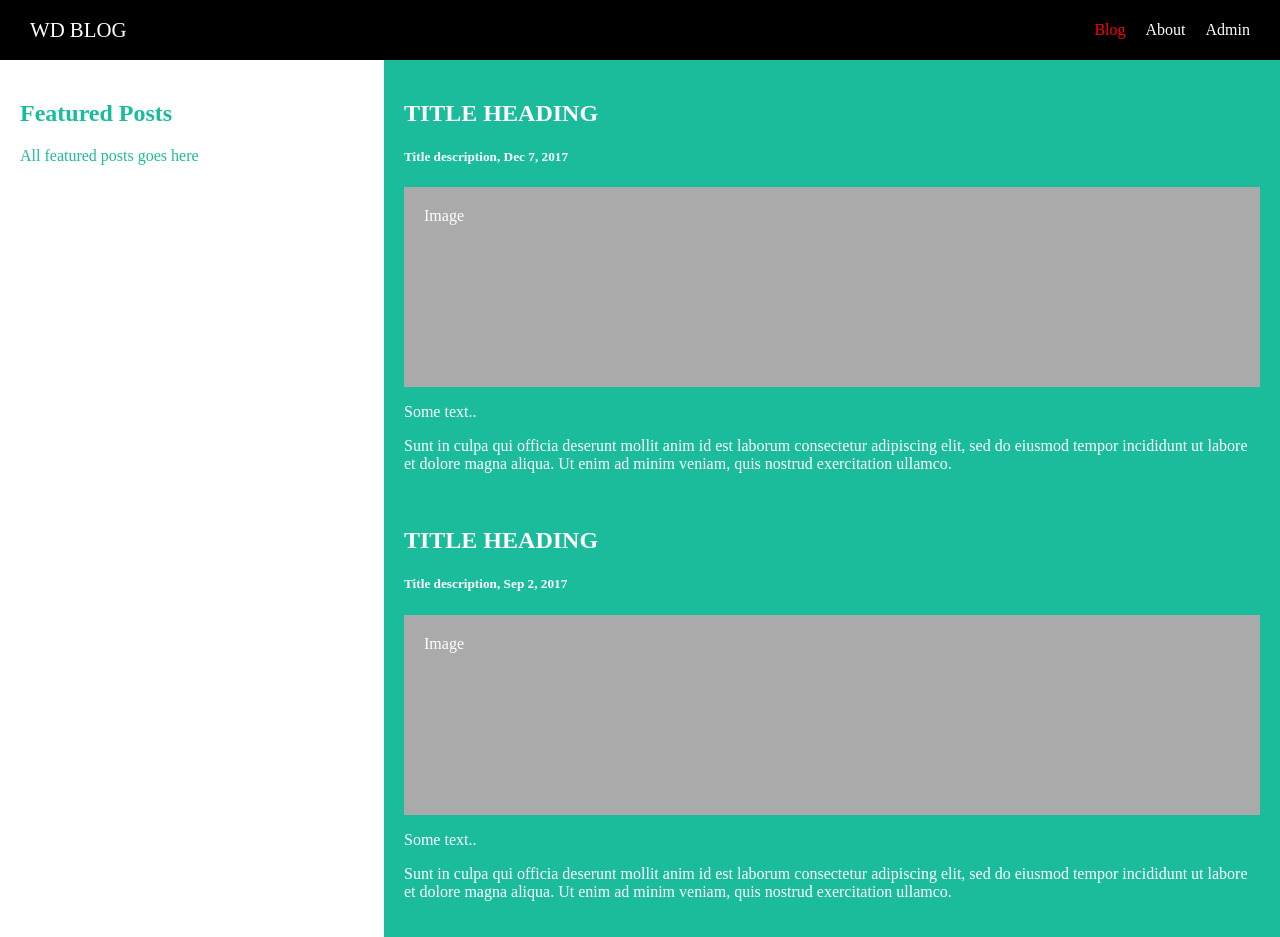
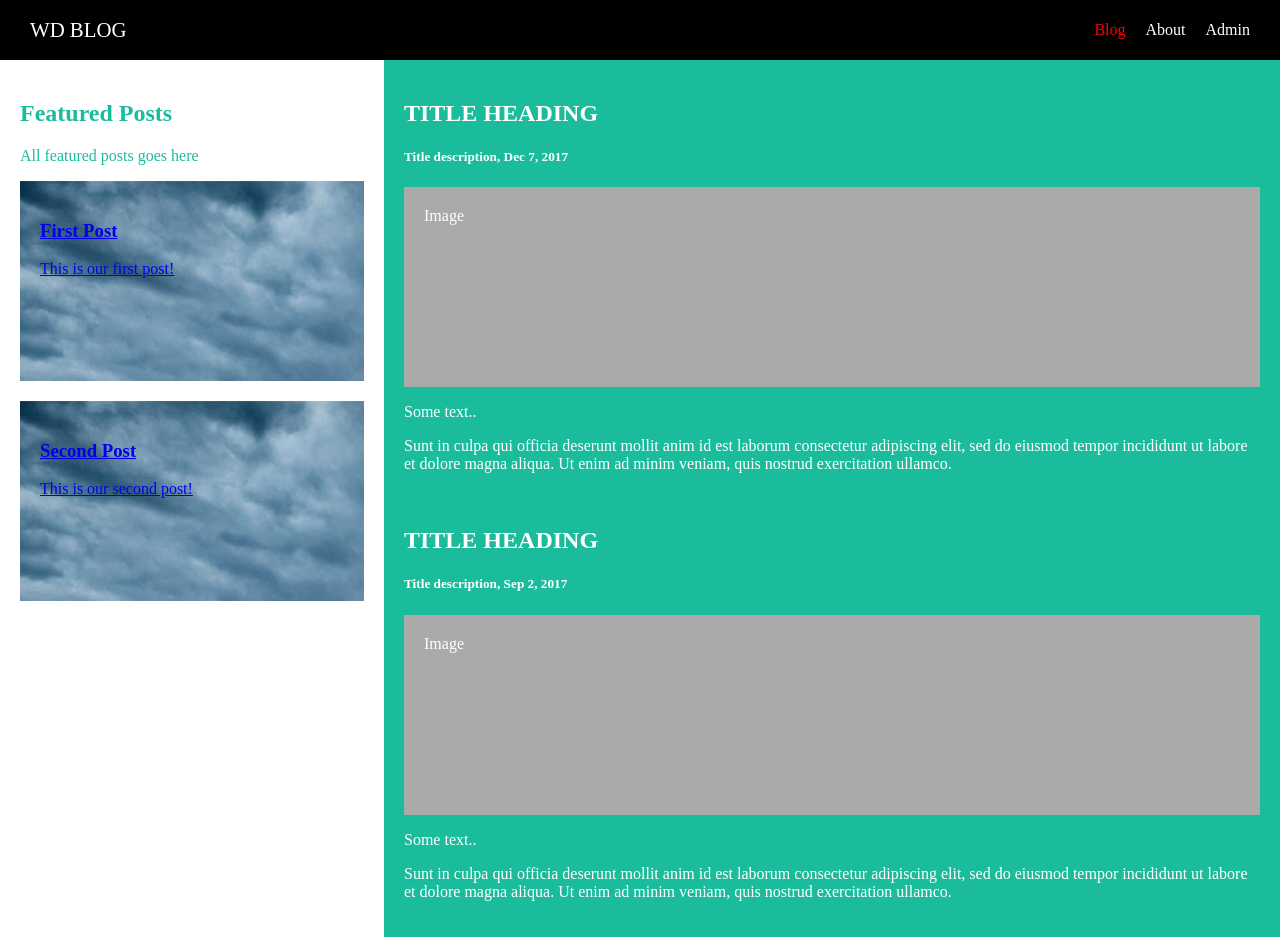
Before and after one commit to mukeshghodela-easternts/nuxt-posts-app, a Nuxt app: page /posts in a window 1280 px wide. Built offline with nearby package versions, Linux system fonts and the light colour scheme; a web font is replaced by a local one.

Commit message:
Vuex using fetch method

```diff
--- a/pages/index.vue
+++ b/pages/index.vue
@@ -38,7 +38,7 @@
 import PostList from "@/components/Post/PostList";
 export default {
   components: {PostList},
-   async asyncData(context,) {
+   asyncData(context,) {
      console.log('Executed');
         const loadedPosts = [
           {
--- a/pages/posts/index.vue
+++ b/pages/posts/index.vue
@@ -27,10 +27,9 @@
 import PostList from "@/components/Post/PostList";
 export default {
   components: {PostList},
-  async asyncData(context) {
-     console.log('Posts Page Executed');
+  fetch(context) {
 
-        return {loadedPosts: [
+        let data = [
           {
             id: "1",
             title: "First Post",
@@ -45,8 +44,19 @@ export default {
             thumbnail:
               "https://static.pexels.com/photos/270348/pexels-photo-270348.jpeg"
           }
-        ]}
+        ]
 
+        context.store.dispatch('posts/setPosts', data)
+
+  },
+  created() {
+    // this.$store.dispatch('posts/setPosts', this.loadedPosts);
+    // console.log(this.$store.getters['posts/loadedPosts']);
+  },
+  computed: {
+    loadedPosts() {
+      return this.$store.getters['posts/loadedPosts'];
+    }
   },
 }
 </script>
--- /dev/null
+++ b/store/posts.js
@@ -0,0 +1,21 @@
+export const state = () => ({
+    loadedPosts: []
+  })
+
+  export const mutations = {
+    setPosts(state, payload) {
+      state.loadedPosts = payload
+    },
+  }
+
+  export const actions = {
+    setPosts({commit}, posts) {
+        commit('setPosts', posts);
+    }
+  }
+
+  export const getters = {
+      loadedPosts(state) {
+          return state.loadedPosts;
+      }
+  }
```
